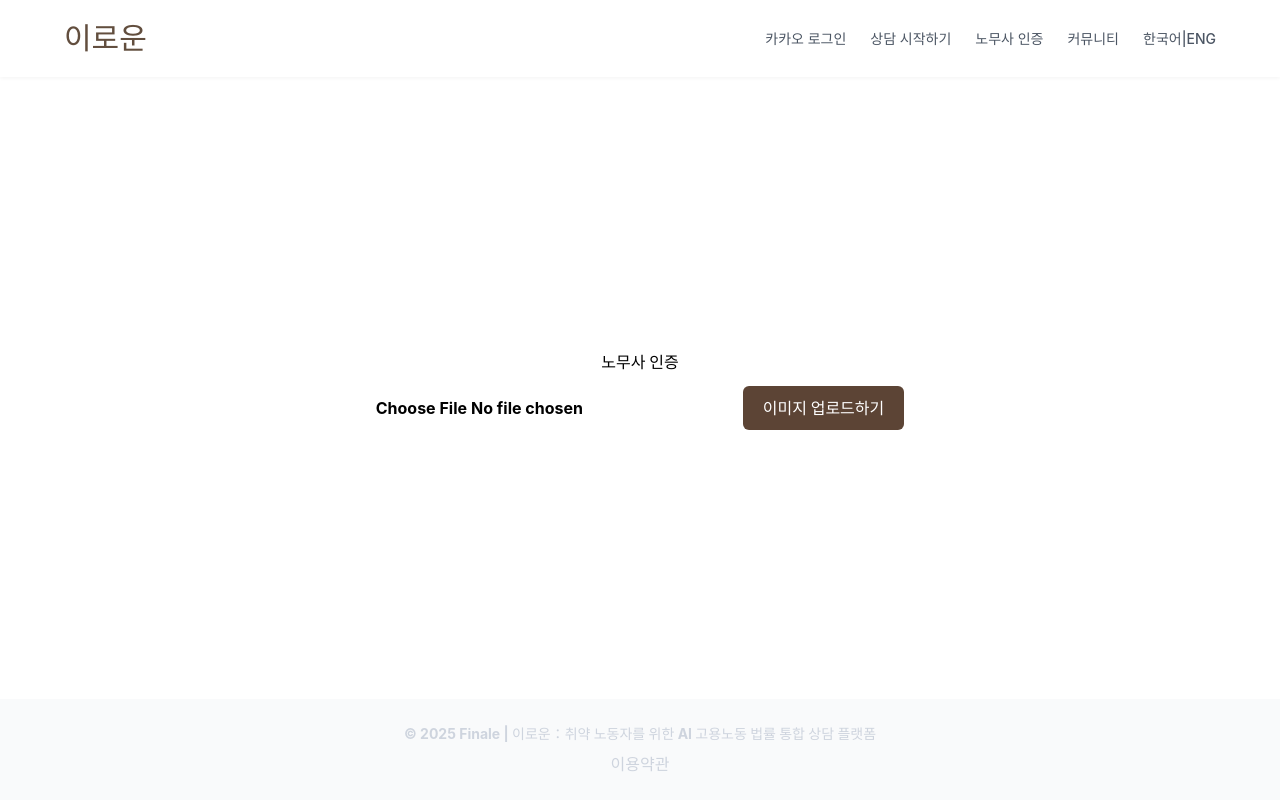
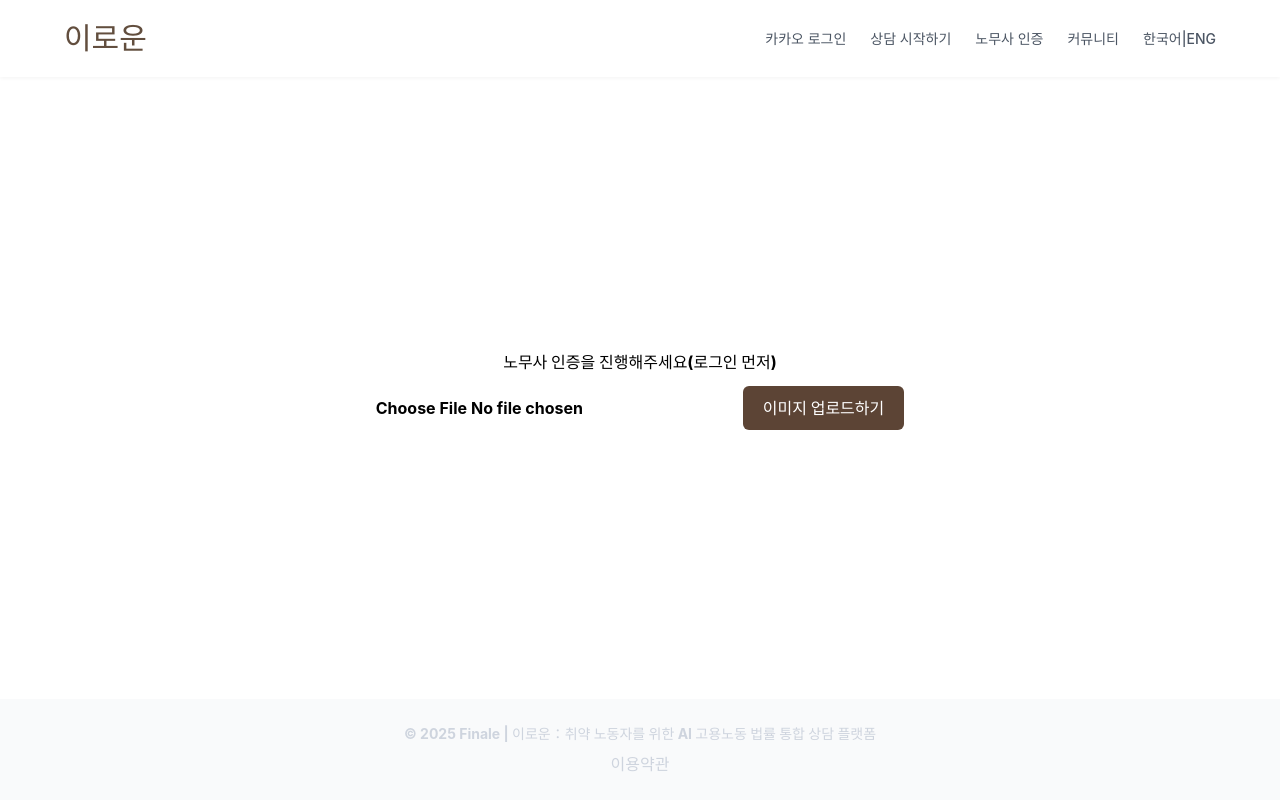
Before and after one commit to team-finale/LawBot-fe, a React (Vite) app: page /lawyer-verification in a window 1280 px wide. Built offline with nearby package versions, Linux system fonts and the light colour scheme; a web font is replaced by a local one.

Commit message:
Debug: 노무사 인증 토큰 첨부

```diff
--- a/src/pages/LawyerImageUpload.tsx
+++ b/src/pages/LawyerImageUpload.tsx
@@ -48,7 +48,7 @@ const LawyerImageUpload = () => {
 
       <main className="page-content">
         <div className="upload-container">
-          <h2>노무사 인증</h2>
+          <h2>노무사 인증을 진행해주세요(로그인 먼저)</h2>
           <input type="file" accept="image/*" onChange={handleFileChange} />
           <button onClick={handleUpload}>이미지 업로드하기</button>
 
```
